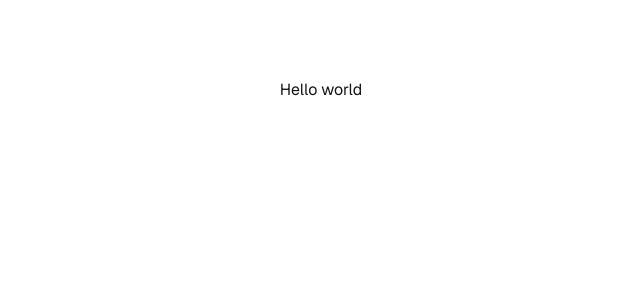
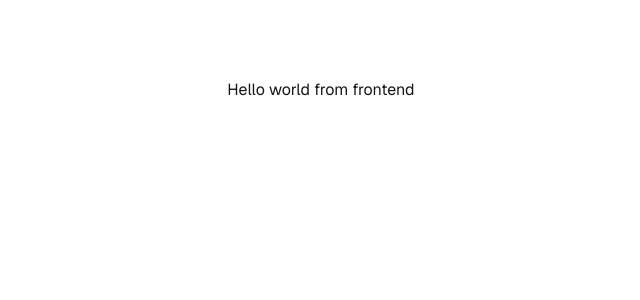
Before and after one commit to YassineAzedine/online-course-platform, a Next.js app in the folder frontend/: page / in a window 1280 px wide. Shown: the top 300 px of the page, without its empty margins (319-959 px from the left). Built offline with nearby package versions, Linux system fonts and the light colour scheme.

Commit message:
add title

```diff
--- a/frontend/app/page.js
+++ b/frontend/app/page.js
@@ -3,7 +3,7 @@ import Image from "next/image";
 export default function Home() {
   return (
     <div className="grid grid-rows-[20px_1fr_20px] items-center justify-items-center min-h-screen p-8 pb-20 gap-16 sm:p-20 font-[family-name:var(--font-geist-sans)]">
-     <>Hello world</>
+     <>Hello world from frontend</>
     </div>
   );
 }
```
